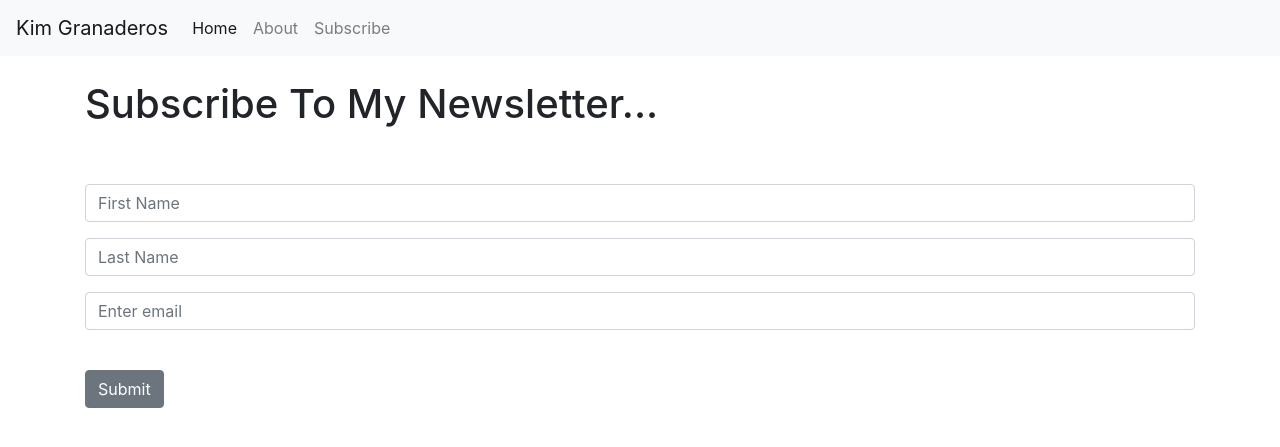
After one commit to KimGranaderos/flask-simple-web, a Flask app: page /subscribe in a window 1280 px wide. The commit adds this page. Shown: the top 447 px of the page. Run offline with Flask 2, Linux system fonts and the light colour scheme; some libraries are stand-ins or nearby versions.

Commit message:
Web Forms With Flask - Python and Flask #4

```diff
--- a/app.py
+++ b/app.py
@@ -1,6 +1,8 @@
-from flask import Flask, render_template
+from flask import Flask, render_template, request
 
 app = Flask(__name__)
+
+subscribers = []
 
 
 @app.route('/')
@@ -14,3 +16,19 @@ def about():
     title = "About Kim Granaderos"
     names = ["John", "Mary", "Wes", "Sally"]
     return render_template("about.html", names=names, title=title)
+
+
+@app.route('/subscribe')
+def subscribe():
+    title = "Subscribe to my Email Newsletter"
+    return render_template("subscribe.html", title=title)
+
+
+@app.route('/form', methods=["POST"])
+def form():
+    first_name = request.form.get('first_name')
+    last_name = request.form.get('last_name')
+    email = request.form.get('email')
+    subscribers.append(f"{first_name} {last_name} | {email}")
+    title = "Thank You!"
+    return render_template("form.html", title=title, subscribers=subscribers)
--- a/templates/base.html
+++ b/templates/base.html
@@ -29,12 +29,15 @@
         <li class="nav-item">
           <a class="nav-link" href="{{ url_for('about')}}">About</a>
         </li>
+        <li class="nav-item">
+          <a class="nav-link" href="{{ url_for('subscribe')}}">Subscribe</a>
+        </li>
       </ul>
 
     </div>
   </nav>
 
-
+  <br>
   {% block content %}
   {% endblock %}
 
--- /dev/null
+++ b/templates/subscribe.html
@@ -0,0 +1,24 @@
+{% extends 'base.html' %}
+{% block title %}
+{{ title }}
+{% endblock %}
+{% block content %}
+<div class="container">
+  <h1>Subscribe To My Newsletter...</h1>
+  <br><br>
+
+  <form action="/form" method="POST">
+    <div class="form-group">
+      <input type="text" class="form-control" placeholder="First Name" name="first_name">
+    </div>
+    <div class="form-group">
+      <input type="text" class="form-control" placeholder="Last Name" name="last_name">
+    </div>
+    <div class="form-group">
+      <input type="email" class="form-control" placeholder="Enter email" name="email">
+    </div>
+    <br>
+    <button type="submit" class="btn btn-secondary">Submit</button>
+  </form>
+</div>
+{% endblock %}
```
Also changed, not shown: templates/form.html (added, +16 -0 lines).
